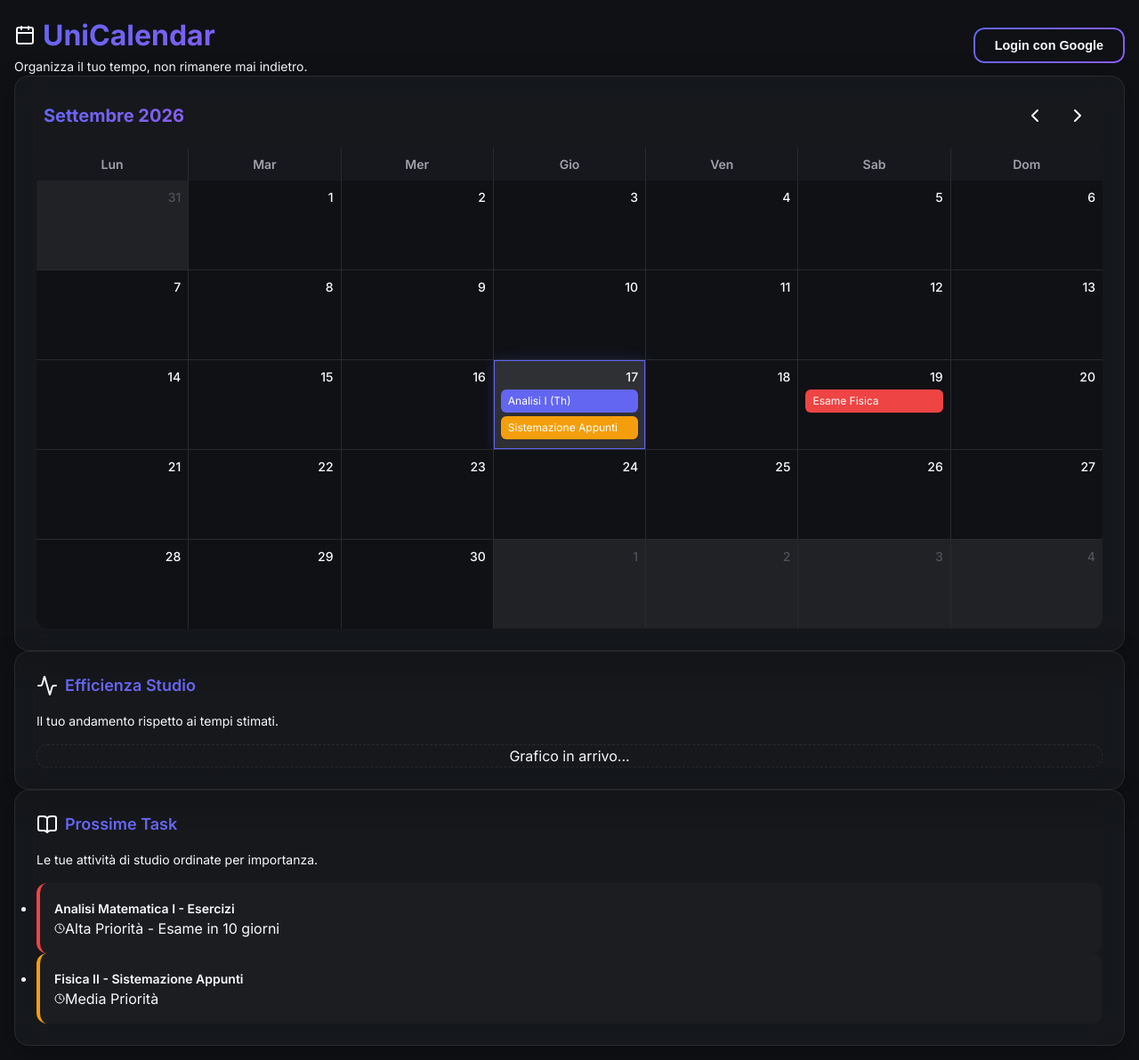
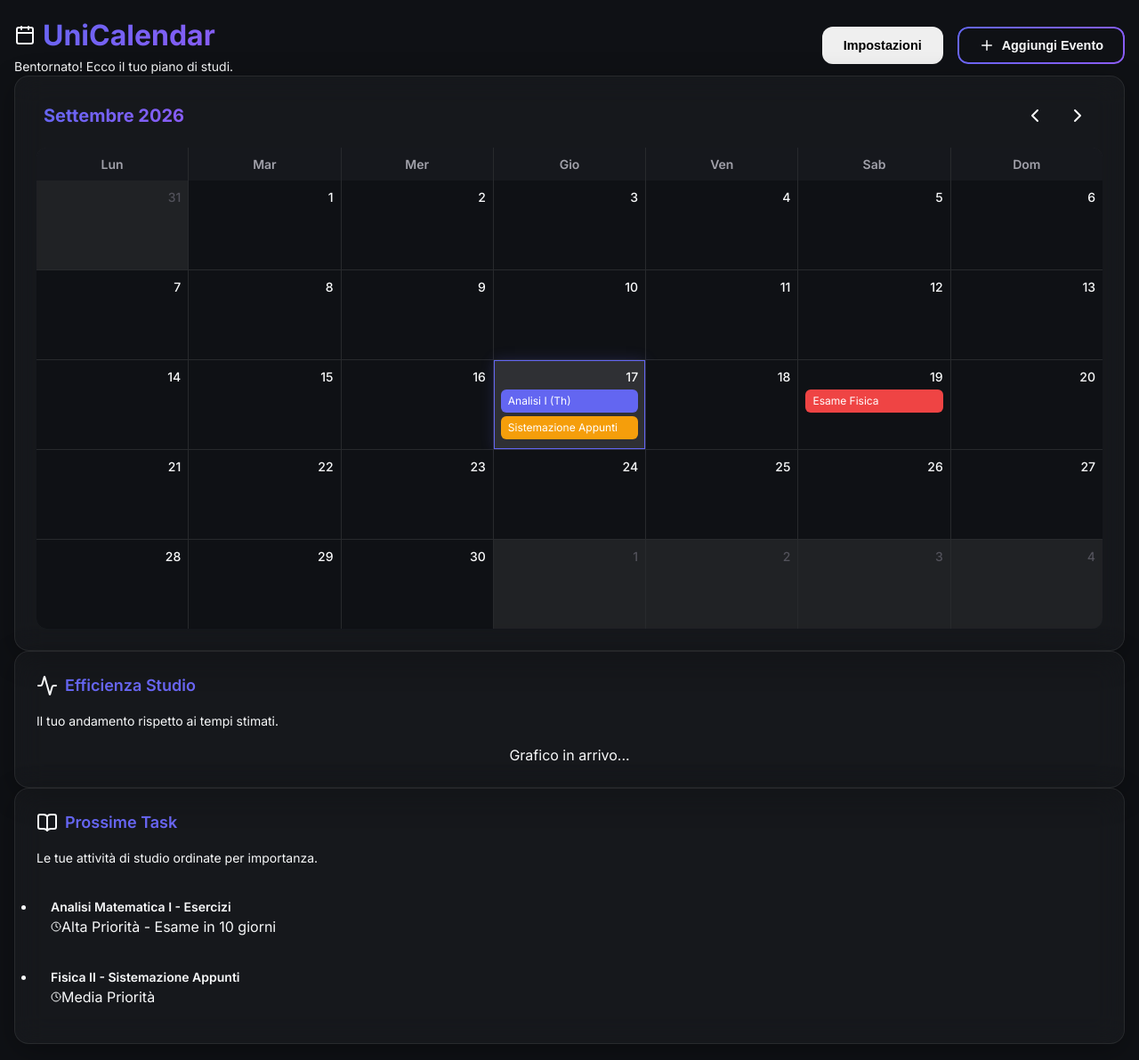
Before and after one commit to simonemagistrali/UniCalendar, a React (Vite) app: page /home in a window 1280 px wide. Shown: the whole page at 89% size. Built offline with nearby package versions, Linux system fonts and the light colour scheme.

Commit message:
feat: Frontend Architecture (Pages, UI Components, React Router)

```diff
--- a/package.json
+++ b/package.json
@@ -17,6 +17,7 @@
     "react": "^19.2.8",
     "react-chartjs-2": "^5.3.1",
     "react-dom": "^19.2.8",
+    "react-router-dom": "^7.18.4",
     "uuid": "^14.0.2"
   },
   "devDependencies": {
--- a/src/App.tsx
+++ b/src/App.tsx
@@ -1,68 +1,21 @@
 import React from 'react';
-import { Calendar as CalendarIcon, BookOpen, Activity, Clock } from 'lucide-react';
-import { Calendar } from './components/Calendar';
+import { BrowserRouter, Routes, Route, Navigate } from 'react-router-dom';
+import { Home } from './pages/Home';
+import { Login } from './pages/Login';
 
 function App() {
   return (
-    <div className="flex flex-col min-h-screen p-4 md:p-8 gap-6">
-      <header className="flex justify-between items-center mb-4">
-        <div>
-          <h1 className="text-2xl font-bold text-gradient flex items-center gap-2">
-            <CalendarIcon />
-            UniCalendar
-          </h1>
-          <p className="text-secondary text-sm mt-1">Organizza il tuo tempo, non rimanere mai indietro.</p>
-        </div>
-        <button className="btn btn-primary">
-          Login con Google
-        </button>
-      </header>
+    <BrowserRouter>
+      <Routes>
+        <Route path="/login" element={<Login />} />
+        <Route path="/home" element={<Home />} />
+        {/* Placeholder per le impostazioni */}
+        <Route path="/settings" element={<div className="p-8 text-center"><h1 className="text-2xl text-gradient">Impostazioni (In Arrivo)</h1></div>} />
 
-      <main className="grid grid-cols-1 lg:grid-cols-3 gap-6 flex-1">
-        {/* Left Column: Calendar (Takes up 2/3 space on large screens) */}
-        <section className="lg:col-span-2 flex flex-col">
-          <Calendar />
-        </section>
-
-        {/* Right Column: Dashboard & Tasks */}
-        <section className="flex flex-col gap-6">
-          <div className="glass-panel p-6 flex flex-col gap-4">
-            <div className="flex items-center gap-2 text-lg font-semibold text-gradient">
-              <Activity size={24} />
-              Efficienza Studio
-            </div>
-            <p className="text-muted text-sm">Il tuo andamento rispetto ai tempi stimati.</p>
-            <div className="flex justify-center items-center h-32" style={{ border: '1px dashed var(--glass-border)', borderRadius: '12px' }}>
-              <span className="text-muted">Grafico in arrivo...</span>
-            </div>
-          </div>
-
-          <div className="glass-panel p-6 flex flex-col gap-4 flex-1">
-            <div className="flex items-center gap-2 text-lg font-semibold text-gradient">
-              <BookOpen size={24} />
-              Prossime Task
-            </div>
-            <p className="text-muted text-sm">Le tue attività di studio ordinate per importanza.</p>
-            <ul className="flex flex-col gap-3">
-              <li className="p-4" style={{ background: 'rgba(255,255,255,0.02)', borderRadius: '12px', borderLeft: '4px solid var(--accent-danger)' }}>
-                <div className="font-semibold text-sm">Analisi Matematica I - Esercizi</div>
-                <div className="text-muted text-xs flex items-center gap-1 mt-2">
-                  <Clock size={12} />
-                  Alta Priorità - Esame in 10 giorni
-                </div>
-              </li>
-              <li className="p-4" style={{ background: 'rgba(255,255,255,0.02)', borderRadius: '12px', borderLeft: '4px solid var(--accent-warning)' }}>
-                <div className="font-semibold text-sm">Fisica II - Sistemazione Appunti</div>
-                <div className="text-muted text-xs flex items-center gap-1 mt-2">
-                  <Clock size={12} />
-                  Media Priorità
-                </div>
-              </li>
-            </ul>
-          </div>
-        </section>
-      </main>
-    </div>
+        {/* Redirect di default al login se non autenticato (attualmente reindirizza per comodità) */}
+        <Route path="*" element={<Navigate to="/login" replace />} />
+      </Routes>
+    </BrowserRouter>
   );
 }
 
--- /dev/null
+++ b/src/components/ui/Button.tsx
@@ -0,0 +1,33 @@
+import React from 'react';
+
+interface ButtonProps extends React.ButtonHTMLAttributes<HTMLButtonElement> {
+  variant?: 'primary' | 'secondary' | 'danger' | 'ghost';
+  children: React.ReactNode;
+  icon?: React.ReactNode;
+}
+
+export function Button({ variant = 'primary', children, icon, className = '', ...props }: ButtonProps) {
+  let baseClass = 'btn ';
+
+  switch(variant) {
+    case 'primary':
+      baseClass += 'btn-primary';
+      break;
+    case 'secondary':
+      baseClass += 'bg-[var(--bg-tertiary)] hover:bg-[var(--glass-border)] text-white';
+      break;
+    case 'danger':
+      baseClass += 'bg-[var(--accent-danger)] hover:opacity-80 text-white';
+      break;
+    case 'ghost':
+      baseClass += 'bg-transparent hover:bg-white/5 text-white';
+      break;
+  }
+
+  return (
+    <button className={`${baseClass} ${className}`} {...props}>
+      {icon && <span className="flex items-center">{icon}</span>}
+      {children}
+    </button>
+  );
+}
--- /dev/null
+++ b/src/components/ui/GlassPanel.tsx
@@ -0,0 +1,13 @@
+import React from 'react';
+
+interface GlassPanelProps extends React.HTMLAttributes<HTMLDivElement> {
+  children: React.ReactNode;
+}
+
+export function GlassPanel({ children, className = '', ...props }: GlassPanelProps) {
+  return (
+    <div className={`glass-panel p-6 ${className}`} {...props}>
+      {children}
+    </div>
+  );
+}
--- /dev/null
+++ b/src/components/ui/Modal.tsx
@@ -0,0 +1,37 @@
+import React from 'react';
+import { X } from 'lucide-react';
+import { GlassPanel } from './GlassPanel';
+import { Button } from './Button';
+
+interface ModalProps {
+  isOpen: boolean;
+  onClose: () => void;
+  title: string;
+  children: React.ReactNode;
+}
+
+export function Modal({ isOpen, onClose, title, children }: ModalProps) {
+  if (!isOpen) return null;
+
+  return (
+    <div className="fixed inset-0 z-50 flex items-center justify-center p-4 bg-black/60 backdrop-blur-sm">
+      <div
+        className="fixed inset-0"
+        onClick={onClose}
+        aria-hidden="true"
+      ></div>
+
+      <GlassPanel className="relative w-full max-w-lg z-10 animate-in fade-in zoom-in duration-200">
+        <div className="flex justify-between items-center mb-6">
+          <h2 className="text-xl font-bold">{title}</h2>
+          <Button variant="ghost" className="!p-2 rounded-full" onClick={onClose}>
+            <X size={20} />
+          </Button>
+        </div>
+        <div>
+          {children}
+        </div>
+      </GlassPanel>
+    </div>
+  );
+}
--- /dev/null
+++ b/src/pages/Home.tsx
@@ -0,0 +1,91 @@
+import React, { useState } from 'react';
+import { CalendarIcon, BookOpen, Activity, Clock, Plus } from 'lucide-react';
+import { Calendar } from '../components/features/calendar/Calendar';
+import { GlassPanel } from '../components/ui/GlassPanel';
+import { Button } from '../components/ui/Button';
+import { Modal } from '../components/ui/Modal';
+import { useNavigate } from 'react-router-dom';
+
+export function Home() {
+  const navigate = useNavigate();
+  const [isModalOpen, setIsModalOpen] = useState(false);
+
+  return (
+    <div className="flex flex-col min-h-screen p-4 md:p-8 gap-6 animate-in fade-in duration-500">
+      <header className="flex justify-between items-center mb-4">
+        <div>
+          <h1 className="text-2xl font-bold text-gradient flex items-center gap-2">
+            <CalendarIcon />
+            UniCalendar
+          </h1>
+          <p className="text-secondary text-sm mt-1">Bentornato! Ecco il tuo piano di studi.</p>
+        </div>
+        <div className="flex gap-4">
+          <Button variant="secondary" onClick={() => navigate('/settings')}>
+            Impostazioni
+          </Button>
+          <Button icon={<Plus size={18} />} onClick={() => setIsModalOpen(true)}>
+            Aggiungi Evento
+          </Button>
+        </div>
+      </header>
+
+      <main className="grid grid-cols-1 lg:grid-cols-3 gap-6 flex-1">
+        {/* Left Column: Calendar */}
+        <section className="lg:col-span-2 flex flex-col">
+          <Calendar />
+        </section>
+
+        {/* Right Column: Dashboard & Tasks */}
+        <section className="flex flex-col gap-6">
+          <GlassPanel className="flex flex-col gap-4">
+            <div className="flex items-center gap-2 text-lg font-semibold text-gradient">
+              <Activity size={24} />
+              Efficienza Studio
+            </div>
+            <p className="text-muted text-sm">Il tuo andamento rispetto ai tempi stimati.</p>
+            <div className="flex justify-center items-center h-32 border border-dashed border-[var(--glass-border)] rounded-xl">
+              <span className="text-muted">Grafico in arrivo...</span>
+            </div>
+          </GlassPanel>
+
+          <GlassPanel className="flex flex-col gap-4 flex-1">
+            <div className="flex items-center gap-2 text-lg font-semibold text-gradient">
+              <BookOpen size={24} />
+              Prossime Task
+            </div>
+            <p className="text-muted text-sm">Le tue attività di studio ordinate per importanza.</p>
+            <ul className="flex flex-col gap-3">
+              <li className="p-4 bg-white/5 rounded-xl border-l-4 border-[var(--accent-danger)]">
+                <div className="font-semibold text-sm">Analisi Matematica I - Esercizi</div>
+                <div className="text-muted text-xs flex items-center gap-1 mt-2">
+                  <Clock size={12} />
+                  Alta Priorità - Esame in 10 giorni
+                </div>
+              </li>
+              <li className="p-4 bg-white/5 rounded-xl border-l-4 border-[var(--accent-warning)]">
+                <div className="font-semibold text-sm">Fisica II - Sistemazione Appunti</div>
+                <div className="text-muted text-xs flex items-center gap-1 mt-2">
+                  <Clock size={12} />
+                  Media Priorità
+                </div>
+              </li>
+            </ul>
+          </GlassPanel>
+        </section>
+      </main>
+
+      {/* Example Modal */}
+      <Modal isOpen={isModalOpen} onClose={() => setIsModalOpen(false)} title="Nuovo Evento">
+        <p className="text-sm text-secondary mb-6">
+          Qui potrai inserire una nuova lezione, un esame o uno spostamento.
+          Il form è in fase di sviluppo.
+        </p>
+        <div className="flex justify-end gap-3">
+          <Button variant="ghost" onClick={() => setIsModalOpen(false)}>Annulla</Button>
+          <Button variant="primary" onClick={() => setIsModalOpen(false)}>Salva (Demo)</Button>
+        </div>
+      </Modal>
+    </div>
+  );
+}
--- /dev/null
+++ b/src/pages/Login.tsx
@@ -0,0 +1,33 @@
+import React from 'react';
+import { CalendarIcon } from 'lucide-react';
+import { GlassPanel } from '../components/ui/GlassPanel';
+import { Button } from '../components/ui/Button';
+import { useNavigate } from 'react-router-dom';
+
+export function Login() {
+  const navigate = useNavigate();
+
+  const handleLogin = () => {
+    // Simulazione di login, andrà collegato a Firebase Auth
+    navigate('/home');
+  };
+
+  return (
+    <div className="min-h-screen flex items-center justify-center p-4">
+      <GlassPanel className="w-full max-w-md flex flex-col items-center text-center p-8">
+        <div className="bg-[var(--bg-tertiary)] p-4 rounded-full mb-6">
+          <CalendarIcon size={48} className="text-[var(--accent-primary)]" />
+        </div>
+        <h1 className="text-3xl font-bold mb-2 text-gradient">UniCalendar</h1>
+        <p className="text-secondary mb-8">
+          Il tuo assistente allo studio personale. <br />
+          Organizza, calcola le priorità e non rimanere mai indietro.
+        </p>
+
+        <Button className="w-full py-3 text-lg" onClick={handleLogin}>
+          Accedi con Google
+        </Button>
+      </GlassPanel>
+    </div>
+  );
+}
```
Also changed, not shown: src/components/features/calendar/Calendar.css (renamed from src/components/Calendar.css), src/components/features/calendar/Calendar.tsx (renamed from src/components/Calendar.tsx), 1 other file (tests, documents, lock files or other folders).
